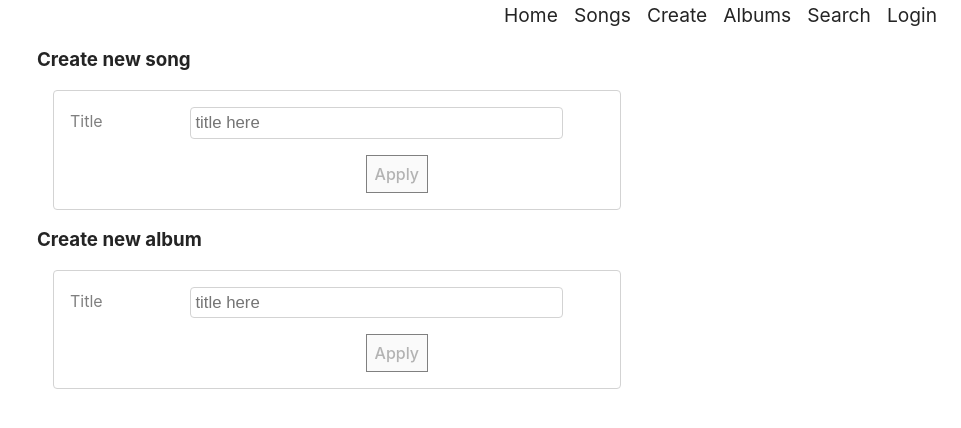
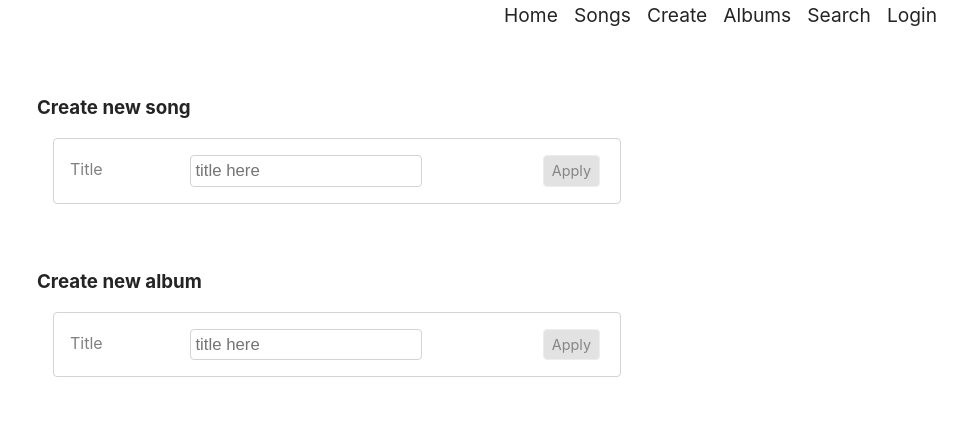
Before and after one commit to kevinjapan/WeeSongs, a Vue app: page /songs/create in a window 1280 px wide. Shown: the top 428 px of the page, without its empty margins (319-1280 px from the left). Built offline with nearby package versions, Linux system fonts and the light colour scheme.

Commit message:
ui - rationalize buttons

```diff
--- a/src/components/Albums/AlbumTracksList/AlbumTracksList.vue
+++ b/src/components/Albums/AlbumTracksList/AlbumTracksList.vue
@@ -87,7 +87,7 @@ const close_all_tracks_list = () => {
 
       <nav class="flex gap_1">
          <div class="flex align_center gap_.5"><h3>Tracks </h3><span class="text_grey">[{{ tracks.length }}]</span></div>
-         <button @click="add_track">+</button>
+         <button class="wee_btn" @click="add_track">+</button>
       </nav>
 
       <ul>
@@ -120,14 +120,4 @@ ul {
    border:solid 1px lightgrey;
    border-radius:.25rem;
 }
-button {
-   outline:none;
-   border:none;
-   font-size:1.2rem;
-   width:fit-content;
-   height:fit-content;
-   margin:0;
-   padding:0;
-   background:none;
-}
 </style>
--- a/src/components/App/AppNav/AppNav.vue
+++ b/src/components/App/AppNav/AppNav.vue
@@ -288,13 +288,6 @@ a {
    font-weight:400;
    background:white;
 }
-button {
-   width:fit-content;
-   height:fit-content;
-   padding:0;
-   padding-left:.5rem;
-   padding-right:.5rem;
-}
 
 
 /*
--- a/src/components/Search/SearchForm/SearchForm.vue
+++ b/src/components/Search/SearchForm/SearchForm.vue
@@ -19,7 +19,8 @@ const emit = defineEmits(['submit-search-term'])
       <input id="title" name="title" v-model="search_term" />
 
       <div class="btn_row">
-         <button @click="$emit('submit-search-term')">Search</button>
+         <button v-if="search_term.length > 0" @click="$emit('submit-search-term')">Search</button>
+         <button v-else disabled>Search</button>
       </div>
 
    </form>
--- a/src/components/Songs/Song/Song/Song.vue
+++ b/src/components/Songs/Song/Song/Song.vue
@@ -74,7 +74,7 @@ const add_section = () => {
          :update_section="update_section"
       />
 
-      <button @click="add_section">add</button>
+      <button @click="add_section">add section</button>
 
    </section>
 
--- a/src/components/Songs/Song/SongCtrls/SongCtrls.vue
+++ b/src/components/Songs/Song/SongCtrls/SongCtrls.vue
@@ -91,42 +91,12 @@ h1 {
    background:hsl(0, 0%, 83%);
 }
 
-button {
-   background:white;
-   border:solid 1px hsl(0, 0%, 83%);
-   margin:0;
-   padding:0;
-}
-button:hover {
-   background:hsl(0, 0%, 93%);
-}
-button:disabled {
-   position:relative;
-   border:solid 1px hsl(0, 0%, 93%);
-}
-button:disabled:hover {
-   border:solid 1px transparent;
-   cursor:auto;
-   background:transparent;
-}
-/* grey out disabled btn */
-button:disabled::before {
-   content:'';
-   position:absolute;
-   width:100%;
-   height:100%;
-   top:0;
-   left:0;
-   background:white;
-   opacity:.7;
-}
 ul {
    margin:0;
    padding:0;
 }
 li {
    margin:0;
-   border:solid 1px navy;
    padding:0;
 }
 
--- a/src/components/Songs/Song/SongCtrls/SongCtrlsNav/SongCtrlsNav.vue
+++ b/src/components/Songs/Song/SongCtrls/SongCtrlsNav/SongCtrlsNav.vue
@@ -13,8 +13,8 @@ const props = defineProps(['apply_changes'])
 <template>
    <ul class="ctrls_nav flex gap_1 align_items_center m_0 pr_1 mr_1 border ">
       <li>
-         <button v-if="app_store.bearer_token && !song_store.synched" @click="apply_changes">Apply</button>
-         <button v-else disabled>Apply</button>
+         <button v-if="app_store.bearer_token && !song_store.synched" @click="apply_changes" class="wee_btn">Apply</button>
+         <button v-else disabled class="wee_btn">Apply</button>
       </li>
       <li>
          <RouterLink :to="{ name: 'songcontainer', params: { slug: song_store.song.slug }}"
--- a/src/components/Songs/Song/SongSection/SongSection.vue
+++ b/src/components/Songs/Song/SongSection/SongSection.vue
@@ -144,24 +144,30 @@ const change_num_bars = (num_bars) => {
 
       <div className="flex justify_end gap-3">
 
-         <button @click="move('down')" :disabled="app_store.bearer_token === '' || props.last">
+         <button @click="move('down')" :disabled="app_store.bearer_token === '' || props.last"
+            class="wee_btn" >
             <img src="../../../../assets/icons/arrow-down-circle.svg" />
          </button>
 
-         <button @click="move('up')" :disabled="app_store.bearer_token === '' || props.index <= 0">
+         <button @click="move('up')" :disabled="app_store.bearer_token === '' || props.index <= 0"
+            class="wee_btn" >
             <img src="../../../../assets/icons/arrow-up-circle.svg" />
          </button>
 
-         <button @click="del" :disabled="app_store.bearer_token === ''">
+         <button @click="del" :disabled="app_store.bearer_token === ''"
+            class="wee_btn" >
             <img src="../../../../assets/icons/trash.svg" alt="delete section"/>
          </button>
 
-         <button :disabled="app_store.bearer_token === ''" @click="clone">
+         <button :disabled="app_store.bearer_token === ''" @click="clone"
+            class="wee_btn" >
             <img src="../../../../assets/icons/copy.svg" />
          </button>
 
-         <button v-if="requires_update === true && app_store.bearer_token" @click="update_song">Apply</button>
-         <button v-else disabled>Apply</button>
+         <button v-if="requires_update === true && app_store.bearer_token" @click="update_song"
+            class="wee_btn" >Apply</button>
+         <button v-else disabled
+         class="wee_btn" >Apply</button>
 
       </div>
 
@@ -193,26 +199,6 @@ const change_num_bars = (num_bars) => {
 div.bar_2:nth-child(-n + 4) {
     border-top:solid 1px lightgrey;
 }
-button {
-   background:white;
-}
-button:disabled {
-   position:relative;
-}
-button:disabled:hover {
-   border:solid 1px transparent;
-   cursor:auto;
-}
-/* grey out disabled btn */
-button:disabled::before {
-   content:'';
-   position:absolute;
-   width:100%;
-   height:100%;
-   top:0;
-   left:0;
-   background:white;
-   opacity:.7;
-}
+
 
 </style>
--- a/src/components/Tracks/AllTracksSelector/AllTracksSelector.vue
+++ b/src/components/Tracks/AllTracksSelector/AllTracksSelector.vue
@@ -104,7 +104,7 @@ const apply = () => {
       <p v-if="loading_error !== ''">
          Sorry, there was a loading error.<br/>
          <span class="italic">{{ loading_error }}</span>
-         <button @click="close">close</button>
+         <button @click="close" class="wee_btn">close</button>
       </p>
 
       <section class="all_tracks_selector">
@@ -120,9 +120,9 @@ const apply = () => {
 
 
          <div class="flex justify_center p_1">
-            <button v-if="app_store.is_logged_in()" @click="apply">apply</button>
-            <button v-else disabled>apply</button>
-            <button @click="close">close</button>
+            <button v-if="app_store.is_logged_in()" @click="apply" class="wee_btn">apply</button>
+            <button v-else disabled class="wee_btn">apply</button>
+            <button @click="close" class="wee_btn">close</button>
          </div>
       </section>
 
@@ -160,9 +160,5 @@ p {
    margin:0;
    padding:0;
 }
-button {
-   font-size:.9rem;
-   margin:0 .25rem;
-   padding:.25rem .5rem;
-}
+
 </style>
--- a/src/style.css
+++ b/src/style.css
@@ -56,26 +56,61 @@ a:hover {
    color: #535bf2;
 }
 
+
+/*
+   button
+*/
 button {
-   /* border-radius: 8px; */
-   border: 1px solid transparent;
+   max-width:fit-content;
+   margin-left:auto;
+   margin-right:auto;
    padding: 0.6em 1.2em;
-   font-size: 1em;
-   font-weight: 500;
+   font-size: 1rem;
+   font-weight: 400;
    font-family: inherit;
    cursor: pointer;
+   color:hsl(0, 0%, 40%);
+   background:hsl(0, 0%, 86%);
+   border: 1px solid transparent;
+   border-color: hsl(0, 0%, 75%);
+   border-radius:.25rem;
+   white-space:nowrap;
 
    -webkit-transition: border-color 0.25s;
    -o-transition: border-color 0.25s;
    transition: border-color 0.25s;
 }
+button.wee_btn {
+   font-size:.9rem;
+   margin:0 .25rem;
+   padding:.25rem .5rem;
+}
 button:hover {
+   color:hsl(0, 0%, 90%);
+   background:hsl(0, 0%, 60%);
    border-color: hsl(0, 0%, 70%);
 }
-button:focus,
-button:focus-visible {
-   outline: 4px auto -webkit-focus-ring-color;
+/* disabled button */
+button:disabled {
+   position:relative;
+   border:solid 1px hsl(0, 0%, 93%);
 }
+button:disabled:hover {
+   color:hsl(0, 0%, 40%);
+   background:hsl(0, 0%, 86%);
+}
+/* grey out disabled btn */
+button:disabled::before {
+   content:'';
+   position:absolute;
+   width:100%;
+   height:100%;
+   top:0;
+   left:0;
+   background:white;
+   opacity:.2;
+}
+
 
 .card {
    padding: 2em;
@@ -161,6 +196,11 @@ ul {
    -ms-flex-pack:justify;
    justify-content:space-between;
 }
+.justify_start {
+   -webkit-box-pack:flex-start;
+   -ms-flex-pack:flex-start;
+   justify-content:flex-start;
+}
 .justify_end {
    -webkit-box-pack:flex-end;
    -ms-flex-pack:flex-end;
@@ -175,6 +215,10 @@ ul {
    -webkit-box-align:center;
    -ms-flex-align:center;
    align-items:center;
+}
+.align_self_end {
+   -ms-flex-item-align:end;
+   align-self:flex-end;
 }
 .gap_0\.5,
 .gap_\.5    {gap:.5rem;}
@@ -270,6 +314,7 @@ input[readonly] {
 .text_center {text-align:center;}
 .text_left {text-align:left;}
 .text_grey {color:hsl(0, 0%, 50%);}
+.italic {font-style:italic;}
 
 
 .bg_yellow {background:yellow;}
@@ -281,6 +326,8 @@ input[readonly] {
 */
 .m_0     {margin:0;}
 .m_1     {margin:1rem;}
+.m_2     {margin:2rem;}
+.m_3     {margin:3rem;}
 .mx_1    {margin-left:1rem;margin-right:1rem;}
 .mr_1    {margin-right:1rem;}
 .mr_2    {margin-right:2rem;}
@@ -295,9 +342,12 @@ input[readonly] {
 
 .p_0     {padding:0;}
 .p_1     {padding:1rem;}
+.p_2     {padding:2rem;}
+.p_3     {padding:3rem;}
 .pl_0    {padding-left:0;}
 .pr_1    {padding-right:1rem;}
 .pt_1    {padding-top:1rem;}
+.pt_2    {padding-top:2rem;}
 .pb_0\.5,
 .pb_\.5  {padding-bottom:.5rem;}
 .px_1    {padding-left:1rem;padding-right:1rem;}
--- a/src/views/CreateView.vue
+++ b/src/views/CreateView.vue
@@ -39,9 +39,11 @@ const apply_album = async() => {
 
    <form class="flex flex_col align_start" @submit.prevent="apply_song">
 
-      <h3>Create new song</h3>
+      <h3 class="text_left mt_3">Create new song</h3>
+
       <section class="grid form_grid">
          <label for="song_title">Title</label>
+         <div class="flex space_between">
             <input
                v-model="song_title"
                id="song_title"
@@ -49,14 +51,16 @@ const apply_album = async() => {
                className="border border-slate-200"
                placeholder="title here"
             />
-         <div></div>
-         <button type="submit" v-if="app_store.is_logged_in() && song_title.length > 0">Apply</button>
-         <button type="button" v-else disabled>Apply</button>
+            <button class="wee_btn" type="submit" v-if="app_store.is_logged_in() && song_title.length > 0">Apply</button>
+            <button class="wee_btn" type="button" v-else disabled>Apply</button>
+         </div>
       </section>
 
-      <h3>Create new album</h3>
+      <h3 class="text_left mt_3">Create new album</h3>
+
       <section class="grid form_grid">
          <label for="album_title">Title</label>
+         <div class="flex space_between">
             <input
                v-model="album_title"
                id="album_title"
@@ -64,9 +68,9 @@ const apply_album = async() => {
                className="border border-slate-200"
                placeholder="title here"
             />
-         <div></div>
-         <button type="button" v-if="app_store.is_logged_in() && album_title.length > 0" @click="apply_album">Apply</button>
-         <button type="button" v-else disabled>Apply</button>
+            <button class="wee_btn" type="button" v-if="app_store.is_logged_in() && album_title.length > 0" @click="apply_album">Apply</button>
+            <button class="wee_btn" type="button" v-else disabled>Apply</button>
+         </div>
       </section>
 
    </form>
@@ -74,9 +78,6 @@ const apply_album = async() => {
 </template>
 
 <style scoped>
-h3 {
-   text-align:left;
-}
 section {
    width:100%;
    margin:1rem;
@@ -85,11 +86,5 @@ section {
    border:solid 1px lightgrey;
    border-radius:.25rem;
 }
-button {
-   max-width:fit-content;
-   border:solid 1px grey;
-   padding:.5rem;
-   margin-left:auto;
-   margin-right:auto;
-}
+
 </style>
--- a/src/views/LoginView.vue
+++ b/src/views/LoginView.vue
@@ -113,13 +113,6 @@ const succeeded = () => {
 
 
 <style scoped>
-button {
-   max-width:fit-content;
-   border:solid 1px grey;
-   padding:.5rem;
-   margin-left:auto;
-   margin-right:auto;
-}
 .btn_row {
    grid-column: 1 / 3;
    text-align:center;
--- a/src/views/SongMetaView.vue
+++ b/src/views/SongMetaView.vue
@@ -182,13 +182,7 @@ section {
    margin-top:10rem;
    margin-bottom:10rem;
 }
-button {
-   max-width:fit-content;
-   border:solid 1px grey;
-   padding:.5rem;
-   margin-left:auto;
-   margin-right:auto;
-}
+
 .combo_field {
    display:-webkit-box;
    display:-ms-flexbox;
```
Lines whose indentation alone changed are shown as unchanged.
